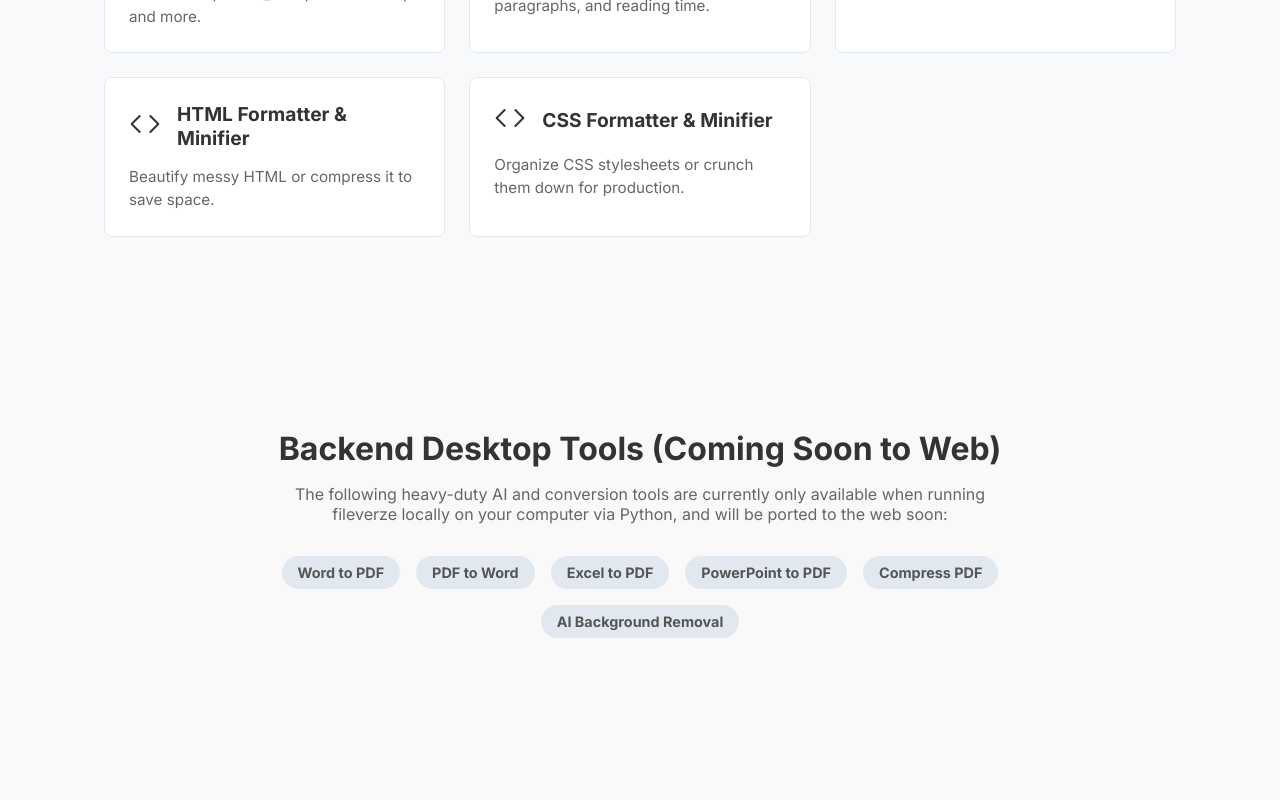
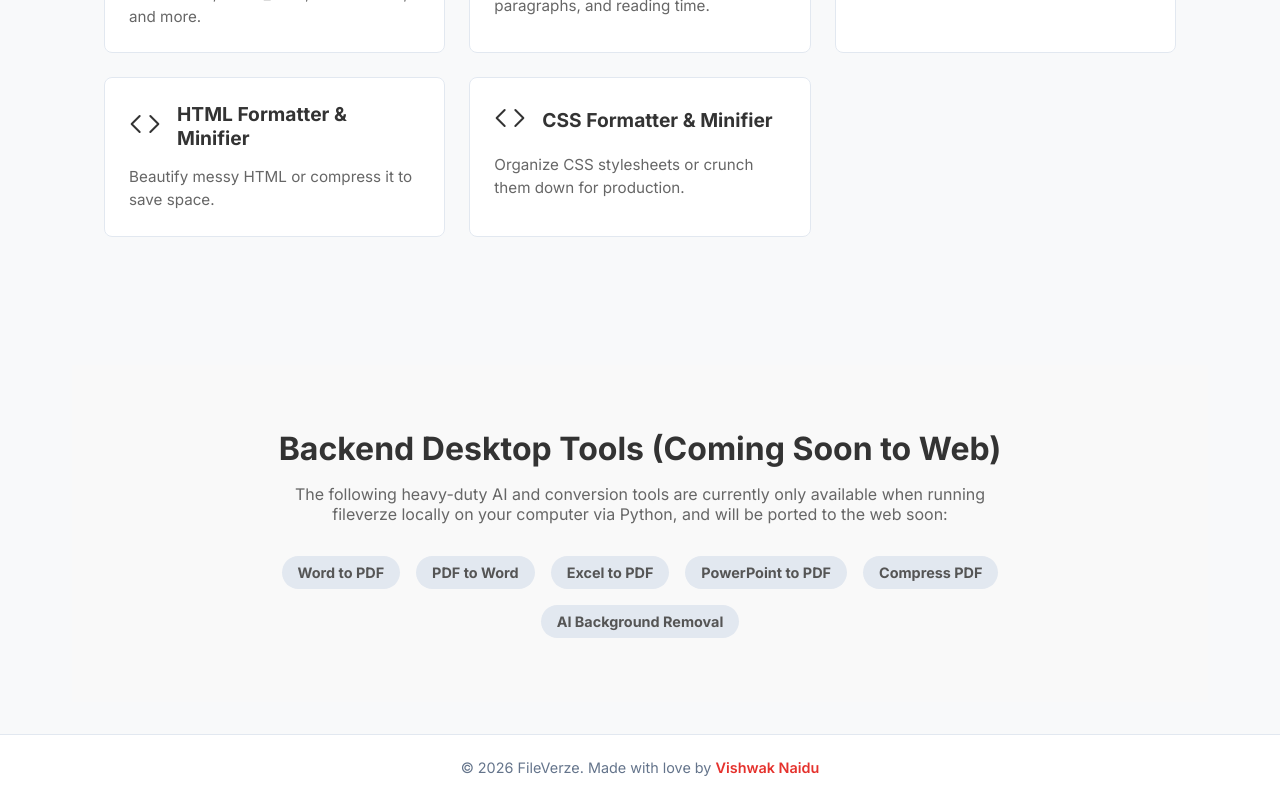
Before and after one commit to viswakpullepu/FileVerse, a React (Vite) app in the folder frontend/: page / in a window 1280 px wide. Shown: the part 3754-4554 px from the top of the page. Before the commit the page ends 4488 px from the top, so only its background shows below. Built offline with nearby package versions, Linux system fonts and the light colour scheme.

Commit message:
Add copyright footer with link to vishwak.tech

```diff
--- a/frontend/src/App.jsx
+++ b/frontend/src/App.jsx
@@ -410,6 +410,9 @@ function App() {
           <Route path="/xml_to_json" element={<XmlToJson />} />
         </Routes>
       </main>
+      <footer className="app-footer">
+        <p>© {new Date().getFullYear()} FileVerze. Made with love by <a href="https://vishwak.tech" target="_blank" rel="noopener noreferrer">Vishwak Naidu</a></p>
+      </footer>
     </div>
   );
 }
--- a/frontend/src/index.css
+++ b/frontend/src/index.css
@@ -463,3 +463,25 @@ a {
   .section-header { padding: 0 1rem; }
   .section-title { font-size: 1.5rem; }
 }
+
+.app-footer {
+  padding: 1.5rem 2rem;
+  text-align: center;
+  background-color: #ffffff;
+  border-top: 1px solid var(--border);
+  font-size: 0.9rem;
+  color: #64748b;
+  width: 100%;
+  margin-top: auto;
+}
+
+.app-footer a {
+  color: var(--primary);
+  font-weight: 600;
+  transition: color 0.2s;
+  text-decoration: none;
+}
+
+.app-footer a:hover {
+  text-decoration: underline;
+}
```
